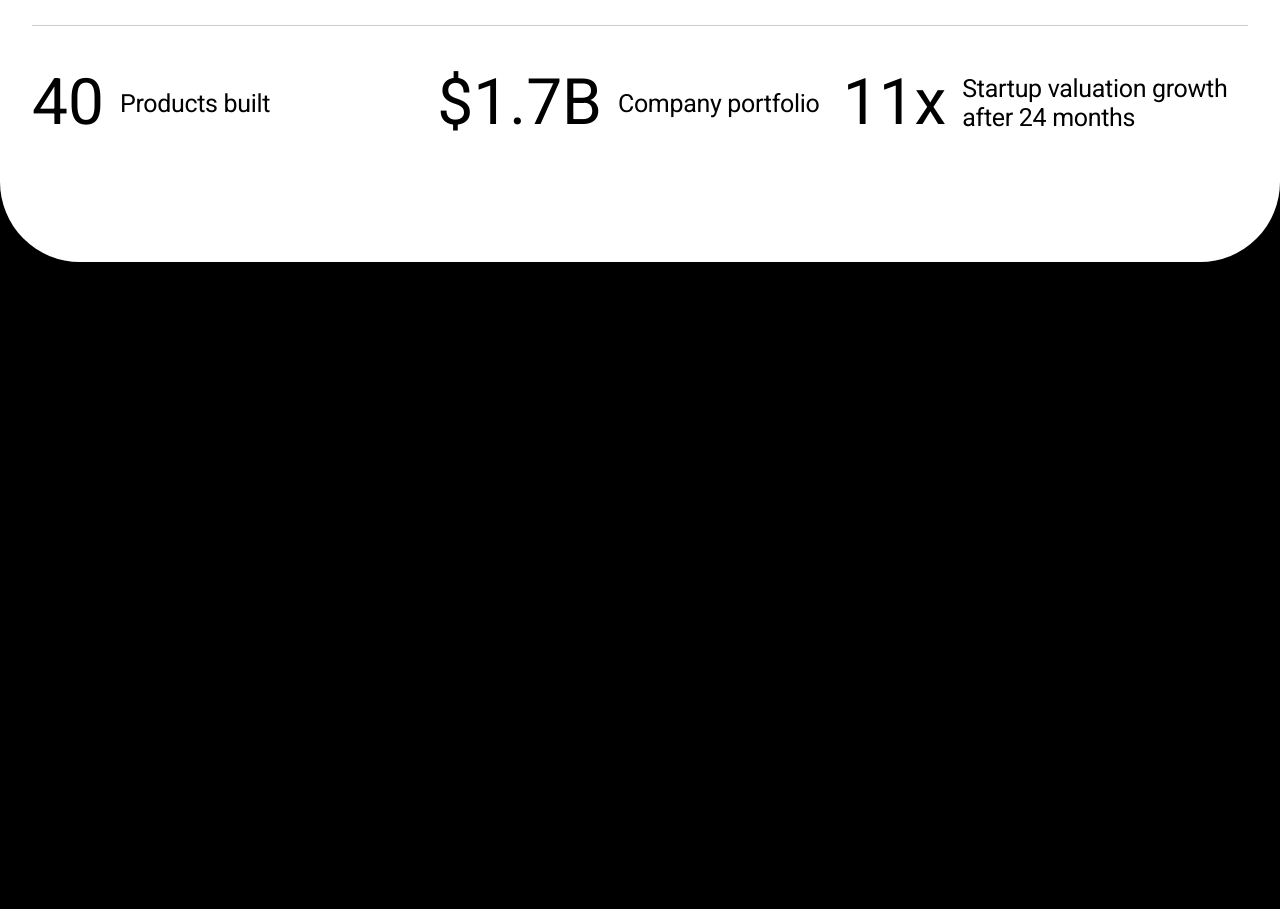
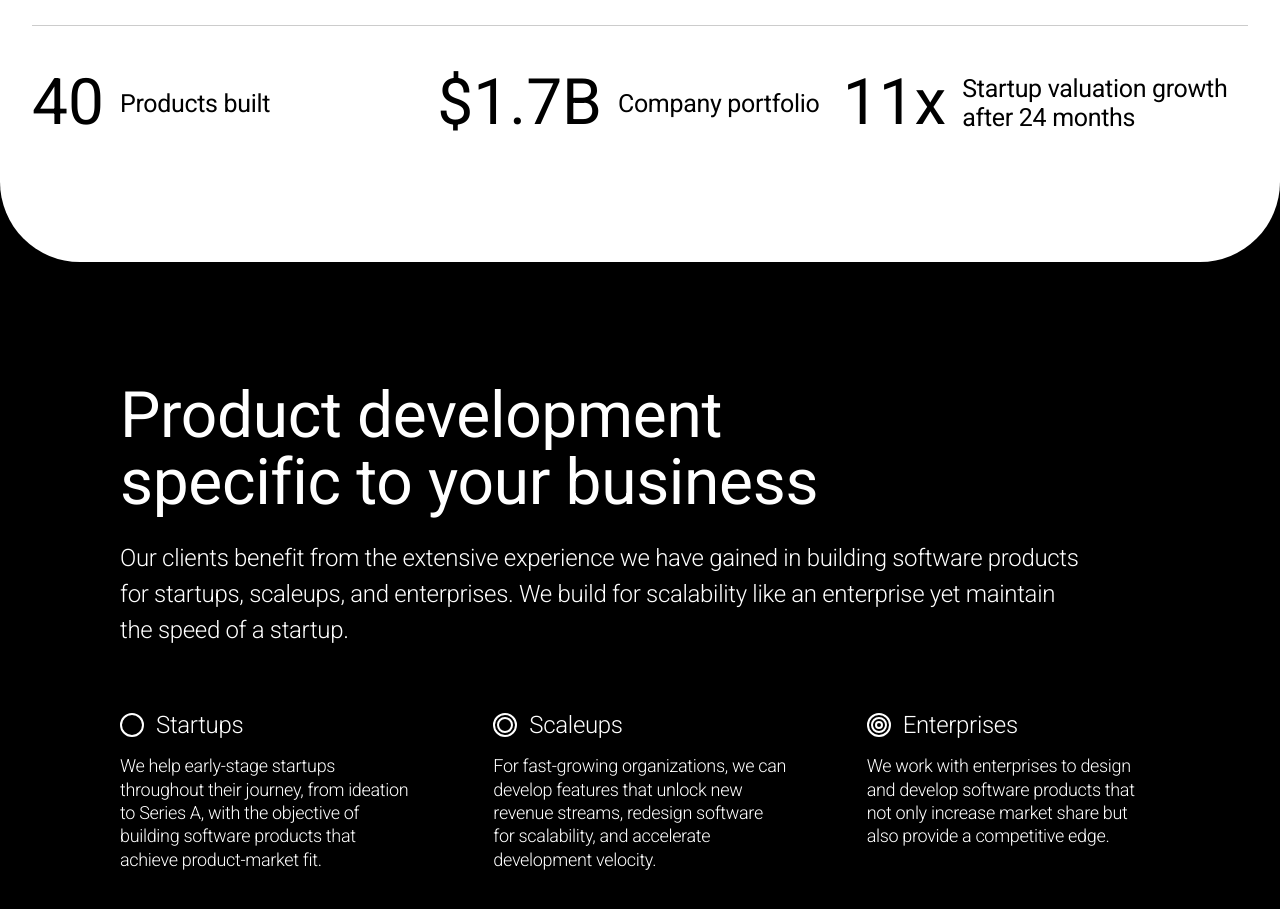
Before and after one commit to Akhilesh-kamat/Astats.ai, a plain HTML site: page index.html in a window 1280 px wide. Shown: the part 1505-2414 px from the top of the page. Before the commit the page ends 1805 px from the top, so only its background shows below. Drawn offline with Linux system fonts and the light colour scheme.

Commit message:
section target added

```diff
--- a/index.html
+++ b/index.html
@@ -40,6 +40,7 @@
 
     <link rel="stylesheet" href="styles/utility.css">
     <link rel="stylesheet" href="styles/nav.css">
+    <link rel="stylesheet" href="styles/home.css">
     <link rel="stylesheet" href="styles/main-section.css">
     <script src="scripts/main.js" defer></script>
     <title>Astats.ai</title>
@@ -145,10 +146,34 @@ FOR INNOVATORS
                     </div>
 
                 </div>
+            </section>
+            <section id="section-target">
+                <h2>Product development  specific to your business</h2>
+                <p class="target-para">Our clients benefit from the extensive experience we have gained in building software products for startups, scaleups, and enterprises. We build for scalability like an enterprise yet maintain the speed of a startup.</p>
+                <div class="grid-target">
+                    <div class="grid-item">
+                        <div class="grid-head">
+                            <img src="media/icons/circle1.svg" alt="">
+                            <h4>Startups</h4>
+                        </div>
+                        <p>We help early-stage startups throughout their journey, from ideation to Series A, with the objective of building software products that achieve product-market fit.</p>
+                    </div>
+                    <div class="grid-item">
+                        <div class="grid-head">
+                            <img src="media/icons/circle2.svg" alt="">
+                            <h4>Scaleups</h4>
+                        </div>
+                        <p>For fast-growing organizations, we can develop features that unlock new revenue streams, redesign software for scalability, and accelerate development velocity.</p>
+                    </div>
+                    <div class="grid-item">
+                        <div class="grid-head">
+                            <img src="media/icons/circle3.svg" alt="">
+                            <h4>Enterprises</h4>
+                        </div>
+                        <p>We work with enterprises to design and develop software products that not only increase market share but also provide a competitive edge.</p>
+                    </div>
 
-            </section>
-            <section id="banner-section">
-                Bannner Section
+                </div>
             </section>
             <section id="our-services">
                 Our Services
--- /dev/null
+++ b/styles/home.css
@@ -0,0 +1,75 @@
+#section-target{
+    color: var(--white);
+    max-width: 1440px;
+    margin-left: auto;
+    margin-right: auto;
+    padding-left: 120px;
+    padding-right: 120px;
+    padding-top: 120px;
+    padding-bottom: 120px;
+}
+
+#section-target h2{
+    color: var(--white);
+    margin-top: 0;
+    margin-bottom: 0;
+    font-size: 64px;
+    font-weight: 400;
+    line-height: 105%;
+    max-width: 760px;
+}
+
+#section-target .target-para{
+    color: var(--white);
+    font-size: 24px;
+    line-height: 150%;
+    margin-top: 0;
+    margin-bottom: 0;
+    font-weight: 300;
+    max-width: 960px;
+    margin-top: 2.4rem;
+}
+
+#section-target .grid-target{
+    display: grid;
+    grid-column-gap: 80px;
+    grid-row-gap: 80px;
+    grid-template-rows: auto;
+    grid-template-columns: 1fr 1fr 1fr;
+    margin-top: 6.4rem;
+}
+
+#section-target .grid-target .grid-item{
+    grid-column-gap: 16px;
+    grid-row-gap: 16px;
+    flex-direction: column;
+    display: flex;
+    /* border: 2px solid white; */
+}
+
+.grid-item p{
+    color: var(--white);
+    font-size: 18px;
+    line-height: 130%;
+    margin-top: 0;
+    margin-bottom: 0;
+    font-weight: 300;
+}
+
+.grid-head{
+    grid-column-gap: 12px;
+    grid-row-gap: 12px;
+    align-items: center;
+    display: flex;
+    /* border: 2px solid yellow; */
+}
+
+.grid-head h4{
+    color: var(--white);
+    text-align: left;
+    margin-top: 0;
+    margin-bottom: 0;
+    font-size: 24px;
+    font-weight: 300;
+    line-height: 26px;
+}
```
Also changed, not shown: media/icons/circle1.svg (added), media/icons/circle2.svg (added), media/icons/circle3.svg (added).
